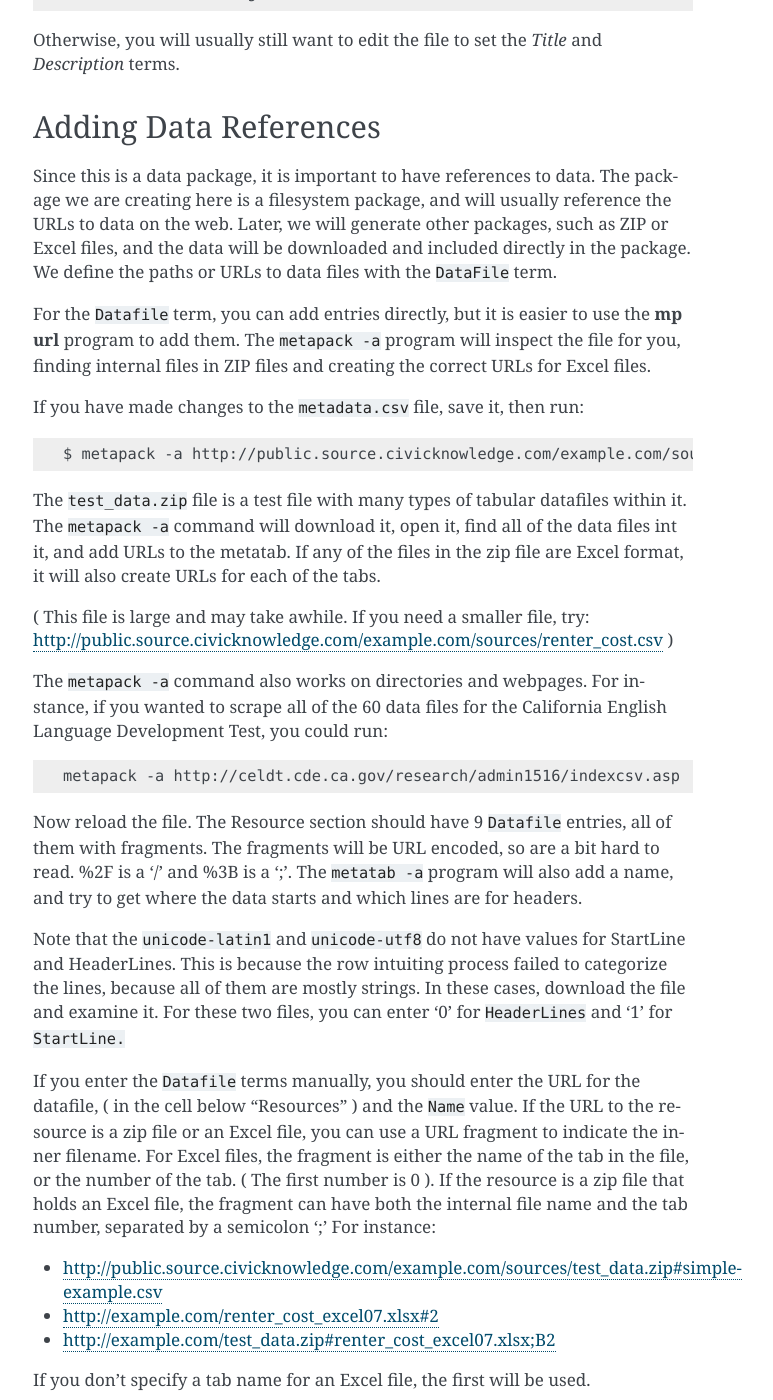
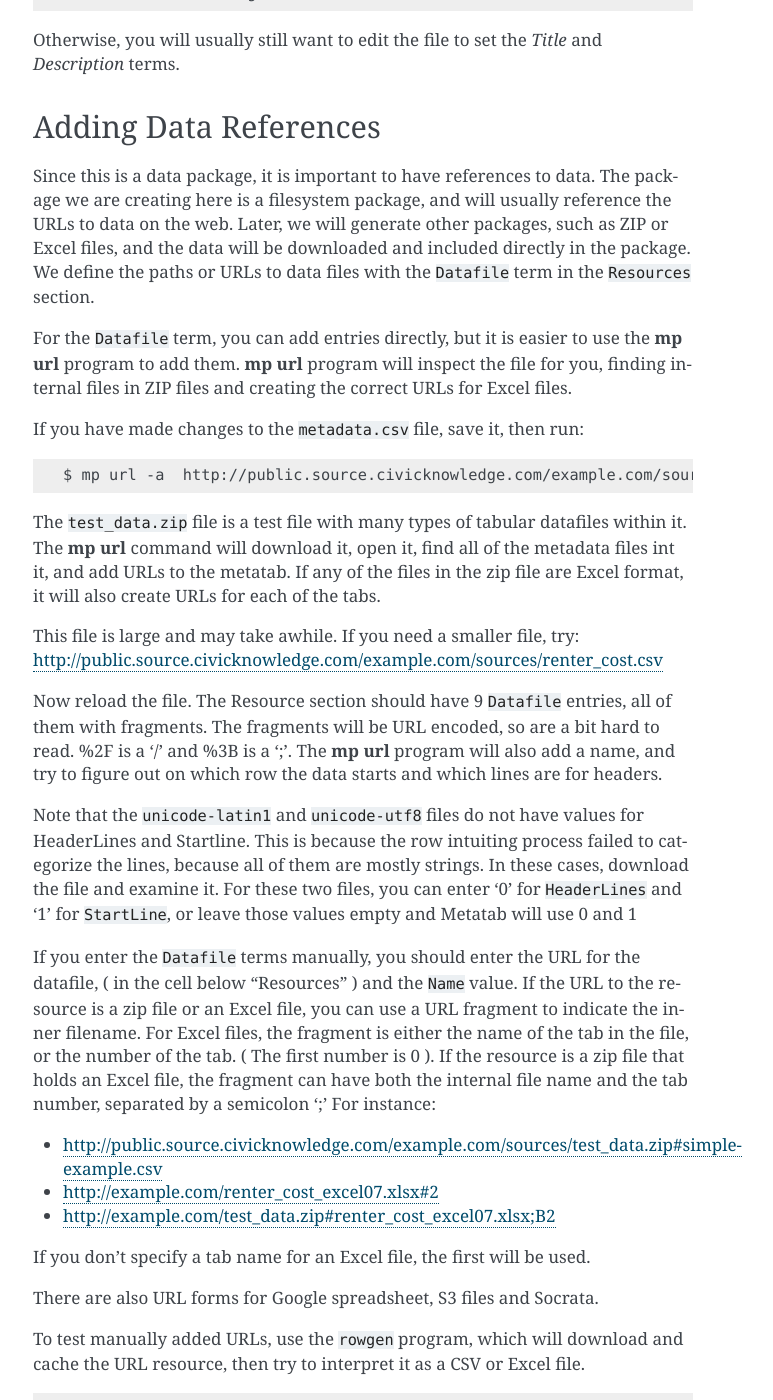
Before and after one commit to Metatab/metapack, a Sphinx documentation site: the page built from docs/source/GettingStarted.rst, in a window 1280 px wide and 1400 px high, scrolled down 1376 px. Shown: the whole window, without its empty margins (387-1160 px from the left). Built offline with Sphinx 7.4.7, drawn with Linux system fonts in a browser that asks for light colours; some of the changed text lies outside the part shown.

Commit message:
Updating Documentation

```diff
--- a/docs/source/GettingStarted.rst
+++ b/docs/source/GettingStarted.rst
@@ -79,10 +79,10 @@ package we are creating here is a filesystem package, and will usually
 reference the URLs to data on the web. Later, we will generate other packages,
 such as ZIP or Excel files, and the data will be downloaded and included
 directly in the package. We define the paths or URLs to data files with the
-``DataFile`` term.
+``Datafile`` term in the ``Resources`` section.
 
 For the ``Datafile`` term, you can add entries directly, but it is easier to
-use the :command:`mp url` program to add them. The ``metapack -a`` program will
+use the :command:`mp url` program to add them. :command:`mp url` program will
 inspect the file for you, finding internal files in ZIP files and creating the
 correct URLs for Excel files.
 
@@ -90,35 +90,28 @@ If you have made changes to the ``metadata.csv`` file, save it, then run:
 
 .. code-block:: bash
 
-    $ metapack -a http://public.source.civicknowledge.com/example.com/sources/test_data.zip
+    $ mp url -a  http://public.source.civicknowledge.com/example.com/sources/test_data.zip
 
 The ``test_data.zip`` file is a test file with many types of tabular datafiles
-within it. The ``metapack -a`` command will download it, open it, find all of
-the data files int it, and add URLs to the metatab. If any of the files in the
-zip file are Excel format, it will also create URLs for each of the tabs.
+within it. The :command:`mp url` command will download it, open it, find all of
+the metadata files int it, and add URLs to the metatab. If any of the files in
+the zip file are Excel format, it will also create URLs for each of the tabs.
 
-( This file is large and may take awhile. If you need a smaller file, try:
-http://public.source.civicknowledge.com/example.com/sources/renter_cost.csv )
+This file is large and may take awhile. If you need a smaller file, try:
+http://public.source.civicknowledge.com/example.com/sources/renter_cost.csv
 
-The ``metapack -a`` command also works on directories and webpages. For
-instance, if you wanted to scrape all of the 60 data files for the California
-English Language Development Test, you could run:
-
-.. code-block:: bash
-
-    metapack -a http://celdt.cde.ca.gov/research/admin1516/indexcsv.asp
 
 Now reload the file. The Resource section should have 9 ``Datafile`` entries,
 all of them with fragments. The fragments will be URL encoded, so are a bit
-hard to read. %2F is a '/' and %3B is a ';'. The ``metatab -a`` program will
-also add a name, and try to get where the data starts and which lines are for
-headers.
+hard to read. %2F is a '/' and %3B is a ';'. The :command:`mp url` program will
+also add a name, and try to figure out on which row the data starts and which
+lines are for headers.
 
-Note that the ``unicode-latin1`` and ``unicode-utf8`` do not have values for
-StartLine and HeaderLines. This is because the row intuiting process failed to
-categorize the lines, because all of them are mostly strings. In these cases,
-download the file and examine it. For these two files, you can enter '0' for
-``HeaderLines`` and '1' for ``StartLine.``
+Note that the ``unicode-latin1`` and ``unicode-utf8`` files do not have values
+for HeaderLines and Startline. This is because the row intuiting process failed
+to categorize the lines, because all of them are mostly strings. In these
+cases, download the file and examine it. For these two files, you can enter '0'
+for ``HeaderLines`` and '1' for ``StartLine``, or leave those values empty and Metatab will use 0 and 1
 
 If you enter the ``Datafile`` terms manually, you should enter the URL for the
 datafile, ( in the cell below "Resources" ) and the ``Name`` value. If the URL
@@ -155,37 +148,31 @@ and cache the URL resource, then try to interpret it as a CSV or Excel file.
     3.0                       0O0P05  525.0       17.6481586482953  45.2196382428941  13.2887199930555
     4.0                       0O0P07  352.0       28.0619645779719  47.4393530997305  17.3833286873892
 
-
-( As of metatab 1.8, rowgenerator 0.0.7, some files with encodings that are not
-ascii or utf-8 will fail for Python2, but will work for Python3. )
-
 Or just download the file and look at it. In this case, for both
 `unicode-latin1` and `unicode-utf8` you can see that the headers are on line 0
 and the data starts on line 1 so enter those values into the `metadata.csv`
 file. Setting the ``StartLine`` and ``HeaderLines`` values is critical for
 properly generating schemas.
 
-Generating Schemas
-++++++++++++++++++
+The URLs used in the resources, and the generators that produce row data from
+the data specified by the URLs are implemented in the `rowgenerators module
+<https://github.com/Metatab/rowgenerators>`_ . Refer to the `rowgenerators
+documentation <http://row-generators.readthedocs.io/en/latest/>`_ for more
+details about the URL structure.
 
-Before generating schemas, be sure that the ``StartLine`` and ``HeaderLines``
-properties are set for every ``DataFile`` term.
+Building Packages
++++++++++++++++++
 
-Now that the ``metadata.csv`` has resources specified, you can generate schemas
-for the resources with the `metapack -s` program. First, save the file, then
-run:
+To build data packages from a source package, use the :ref:`mp build program
+<mp_build>`.
 
 .. code-block:: bash
 
-    $ metapack -s
+	$ mp build
 
-Re-open ``metadata.csv`` and you should see entries for tables and columns for
-each of the Datafiles. After creating the schema, you should edit the
-description ane possible change the alternate names (``AltName`` terms. ) The
-alternate names are versions of the column headers that follow typical naming
-rules for columns. If an AltName is specified, iterating over the resource out
-of the package will use the AltName, rather than that column name.
-
+Before the build starts, Metapack will ensure that all of the ``Datafile``
+terms have associated schemas, and try to autogenerate any that do not. You can
+also trigger this process manually with :command:`mp update -s`.
 
 Using a Package
 +++++++++++++++
--- a/docs/source/commands.rst
+++ b/docs/source/commands.rst
@@ -22,6 +22,7 @@ mp info: Show information about packages
     :path: info
 
 
+.. _mp_build:
 
 mp build: Building Packages
 ---------------------------
```
Also changed, not shown: 4 other files.
